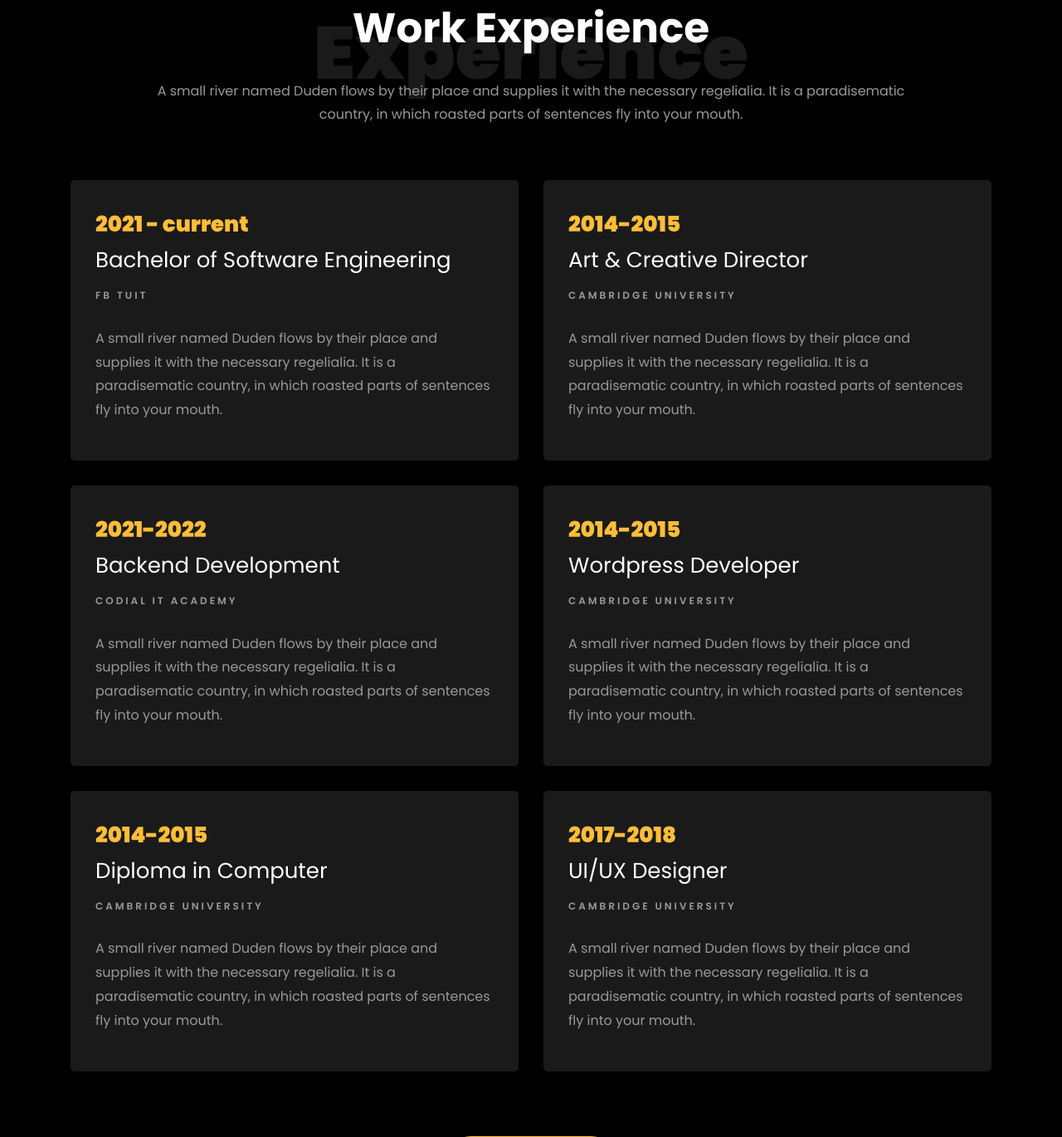
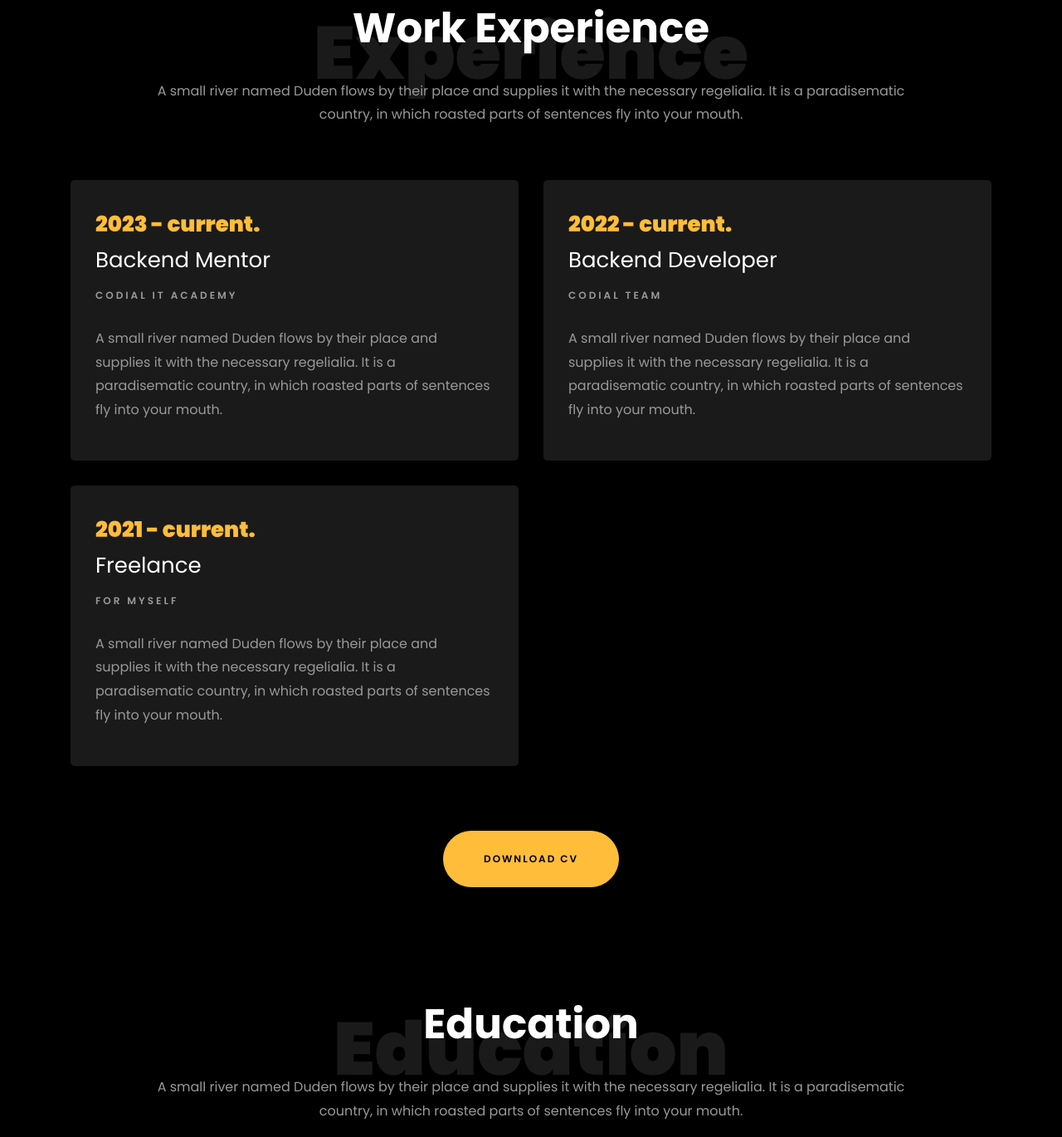
Before and after one commit to otabeck-tursunov/Personal-blog, a Django app: page / in a window 1280 px wide. Shown: the part 1586-2956 px from the top of the page at 83% size. Run offline with Django 5.2, Linux system fonts and the light colour scheme; some libraries are stand-ins or nearby versions; some web fonts are replaced.

Commit message:
some commit

```diff
--- a/templates/index.html
+++ b/templates/index.html
@@ -63,7 +63,7 @@
                         <div class="text">
                             <span class="subheading">As-salamu alaykum!</span>
                             <h1 class="mb-4 mt-3">I'm <span>Otabek Tursunov</span></h1>
-                            <h2 class="mb-4">A Mentor at Codial</h2>
+                            <h2 class="mb-4">The Mentor at Codial</h2>
                             <p>
                                 <a href="#" class="btn btn-primary py-3 px-4">Contact</a>
                                 <a href="#" class="btn btn-white btn-outline-white py-3 px-4">My works</a>
@@ -156,25 +156,17 @@
         <div class="row">
             <div class="col-md-6">
                 <div class="resume-wrap ftco-animate">
-                    <span class="date">2021 - current</span>
-                    <h2>Bachelor of Software Engineering</h2>
-                    <span class="position">FB TUIT</span>
-                    <p class="mt-4">A small river named Duden flows by their place and supplies it with the necessary
-                        regelialia. It is a paradisematic country, in which roasted parts of sentences fly into your
-                        mouth.</p>
-                </div>
-                <div class="resume-wrap ftco-animate">
-                    <span class="date">2021-2022</span>
-                    <h2>Backend Development</h2>
+                    <span class="date">2023 - current.</span>
+                    <h2>Backend Mentor</h2>
                     <span class="position">Codial IT Academy</span>
                     <p class="mt-4">A small river named Duden flows by their place and supplies it with the necessary
                         regelialia. It is a paradisematic country, in which roasted parts of sentences fly into your
                         mouth.</p>
                 </div>
                 <div class="resume-wrap ftco-animate">
-                    <span class="date">2014-2015</span>
-                    <h2>Diploma in Computer</h2>
-                    <span class="position">Cambridge University</span>
+                    <span class="date">2021 - current.</span>
+                    <h2>Freelance</h2>
+                    <span class="position">For myself</span>
                     <p class="mt-4">A small river named Duden flows by their place and supplies it with the necessary
                         regelialia. It is a paradisematic country, in which roasted parts of sentences fly into your
                         mouth.</p>
@@ -183,25 +175,9 @@
 
             <div class="col-md-6">
                 <div class="resume-wrap ftco-animate">
-                    <span class="date">2014-2015</span>
-                    <h2>Art &amp; Creative Director</h2>
-                    <span class="position">Cambridge University</span>
-                    <p class="mt-4">A small river named Duden flows by their place and supplies it with the necessary
-                        regelialia. It is a paradisematic country, in which roasted parts of sentences fly into your
-                        mouth.</p>
-                </div>
-                <div class="resume-wrap ftco-animate">
-                    <span class="date">2014-2015</span>
-                    <h2>Wordpress Developer</h2>
-                    <span class="position">Cambridge University</span>
-                    <p class="mt-4">A small river named Duden flows by their place and supplies it with the necessary
-                        regelialia. It is a paradisematic country, in which roasted parts of sentences fly into your
-                        mouth.</p>
-                </div>
-                <div class="resume-wrap ftco-animate">
-                    <span class="date">2017-2018</span>
-                    <h2>UI/UX Designer</h2>
-                    <span class="position">Cambridge University</span>
+                    <span class="date">2022 - current.</span>
+                    <h2>Backend Developer</h2>
+                    <span class="position">Codial Team</span>
                     <p class="mt-4">A small river named Duden flows by their place and supplies it with the necessary
                         regelialia. It is a paradisematic country, in which roasted parts of sentences fly into your
                         mouth.</p>
@@ -229,7 +205,7 @@
         <div class="row">
             <div class="col-md-6">
                 <div class="resume-wrap ftco-animate">
-                    <span class="date">2021 - current</span>
+                    <span class="date">2021 - current.</span>
                     <h2>Bachelor of Software Engineering</h2>
                     <span class="position">FB TUIT</span>
                     <p class="mt-4">A small river named Duden flows by their place and supplies it with the necessary
@@ -257,7 +233,7 @@
                         mouth.</p>
                 </div>
                 <div class="resume-wrap ftco-animate">
-                    <span class="date">2014-2015</span>
+                    <span class="date">2021 - current. </span>
                     <h2>Self Study</h2>
                     <span class="position">Cambridge University</span>
                     <p class="mt-4">A small river named Duden flows by their place and supplies it with the necessary
@@ -384,29 +382,7 @@
             </div>
             <div class="col-md-6 animate-box">
                 <div class="progress-wrap ftco-animate">
-                    <h3>HTML5</h3>
-                    <div class="progress">
-                        <div class="progress-bar color-3" role="progressbar" aria-valuenow="95"
-                             aria-valuemin="0" aria-valuemax="100" style="width:95%">
-                            <span>95%</span>
-                        </div>
-                    </div>
-                </div>
-            </div>
-            <div class="col-md-6 animate-box">
-                <div class="progress-wrap ftco-animate">
-                    <h3>CSS3</h3>
-                    <div class="progress">
-                        <div class="progress-bar color-4" role="progressbar" aria-valuenow="90"
-                             aria-valuemin="0" aria-valuemax="100" style="width:90%">
-                            <span>90%</span>
-                        </div>
-                    </div>
-                </div>
-            </div>
-            <div class="col-md-6 animate-box">
-                <div class="progress-wrap ftco-animate">
-                    <h3>WordPress</h3>
+                    <h3>HTML, CSS</h3>
                     <div class="progress">
                         <div class="progress-bar color-5" role="progressbar" aria-valuenow="70"
                              aria-valuemin="0" aria-valuemax="100" style="width:70%">
@@ -587,15 +563,7 @@
             <div class="col-md d-flex justify-content-center counter-wrap ftco-animate">
                 <div class="block-18">
                     <div class="text">
-                        <strong class="number" data-number="100">0</strong>
-                        <span>Awards</span>
-                    </div>
-                </div>
-            </div>
-            <div class="col-md d-flex justify-content-center counter-wrap ftco-animate">
-                <div class="block-18">
-                    <div class="text">
-                        <strong class="number" data-number="1200">0</strong>
+                        <strong class="number" data-number="70">0</strong>
                         <span>Complete Projects</span>
                     </div>
                 </div>
@@ -769,12 +737,12 @@
         </div>
         <div class="row">
             <div class="col-md-12 text-center">
-
-                <p><!-- Link back to Colorlib can't be removed. Template is licensed under CC BY 3.0. -->
-                    Copyright &copy;<script>document.write(new Date().getFullYear());</script>
-                    All rights reserved | This template is made with <i class="icon-heart color-danger"
-                                                                        aria-hidden="true"></i> by <a
-                            href="https://colorlib.com" target="_blank">Colorlib</a>
+                <p> Copyright &copy;
+                    <script>document.write(new Date().getFullYear());</script>
+                    All rights reserved!
+                    <i class="icon-heart color-danger" aria-hidden="true"></i>
+                    by
+                    <a href="#" target="_blank">Otabek Tursunov</a>
                     <!-- Link back to Colorlib can't be removed. Template is licensed under CC BY 3.0. --></p>
             </div>
         </div>
```
Also changed, not shown: other parts of templates/index.html (+39 -17 lines).
